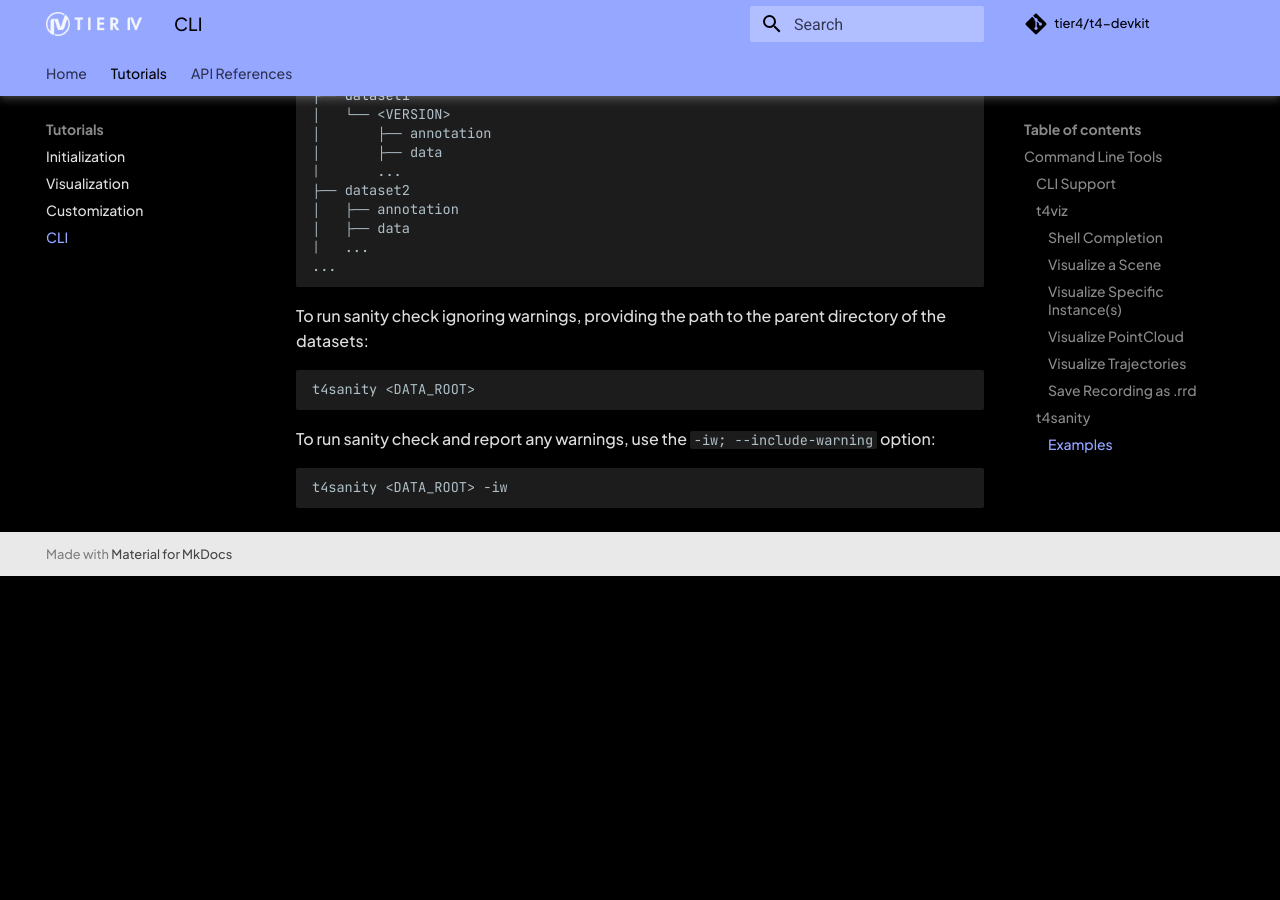
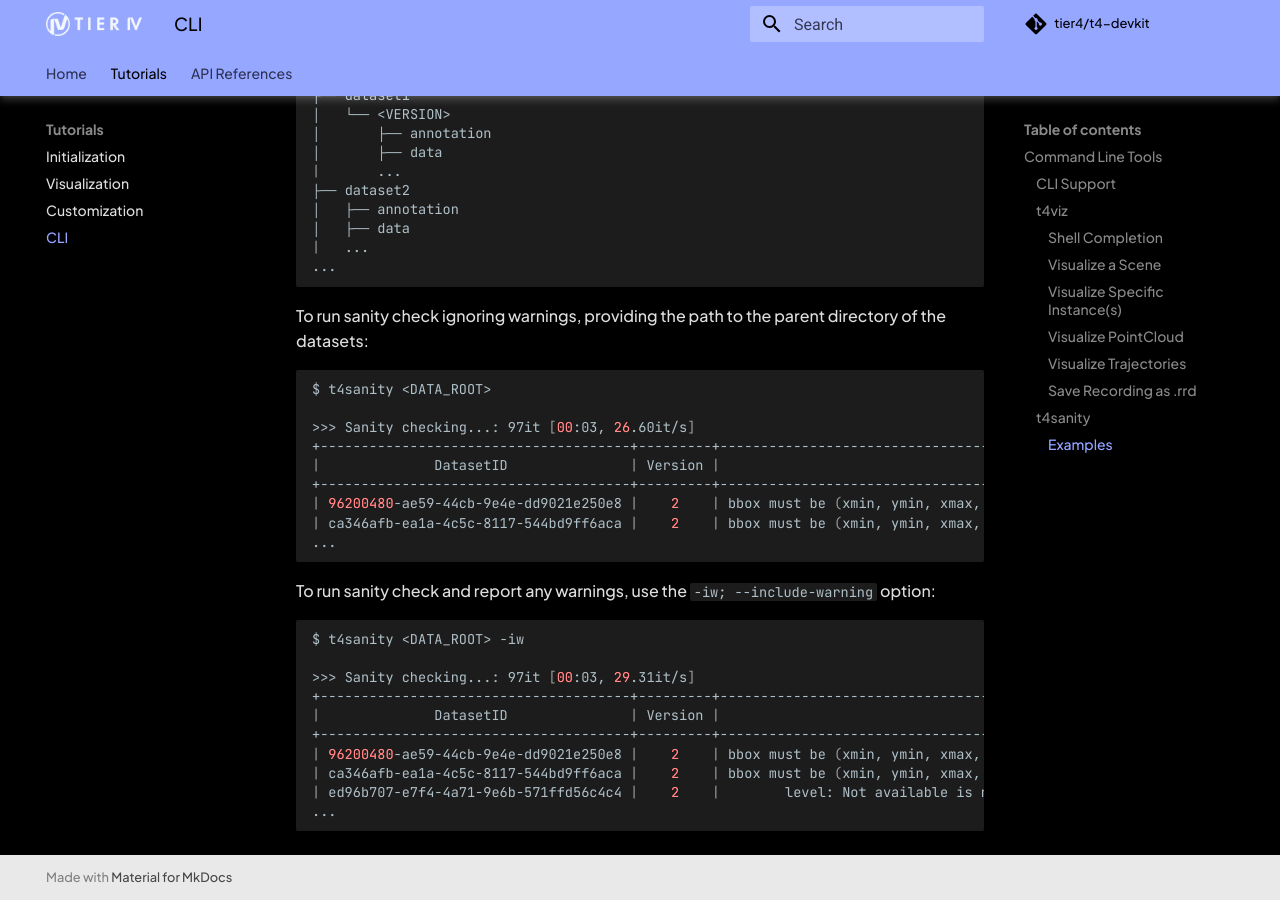
Before and after one commit to tier4/t4-devkit, an MkDocs documentation site: the page built from docs/tutorials/cli.md, in a window 1280 px wide and 900 px high, scrolled down 2501 px. Built offline with MkDocs 1.6.1 and Material for MkDocs 9.7.7, drawn with Linux system fonts in a browser that asks for light colours; comment, search, counter and statistics services are not loaded; the version menu is left out; before the commit the page ends 3077 px from its top, so only the background shows below that.

Commit message:
docs: add example results of t4sanity
Signed-off-by: ktro2828 <kotaro.uetake@tier4.jp>

````diff
--- a/docs/tutorials/cli.md
+++ b/docs/tutorials/cli.md
@@ -136,11 +136,28 @@
 To run sanity check ignoring warnings, providing the path to the parent directory of the datasets:
 
 ```shell
-t4sanity <DATA_ROOT>
+$ t4sanity <DATA_ROOT>
+
+>>> Sanity checking...: 97it [00:03, 26.60it/s]
++--------------------------------------+---------+------------------------------------------------------------------------------------------------+
+|              DatasetID               | Version |                                            Message                                             |
++--------------------------------------+---------+------------------------------------------------------------------------------------------------+
+| 96200480-ae59-44cb-9e4e-dd9021e250e8 |    2    | bbox must be (xmin, ymin, xmax, ymax) and xmin <= xmax && ymin <= ymax: (1671, 198, 1440, 229) |
+| ca346afb-ea1a-4c5c-8117-544bd9ff6aca |    2    | bbox must be (xmin, ymin, xmax, ymax) and xmin <= xmax && ymin <= ymax: (1793, 99, 1440, 222)  |
+...
 ```
 
 To run sanity check and report any warnings, use the `-iw; --include-warning` option:
 
 ```shell
-t4sanity <DATA_ROOT> -iw
+$ t4sanity <DATA_ROOT> -iw
+
+>>> Sanity checking...: 97it [00:03, 29.31it/s]
++--------------------------------------+---------+------------------------------------------------------------------------------------------------+
+|              DatasetID               | Version |                                            Message                                             |
++--------------------------------------+---------+------------------------------------------------------------------------------------------------+
+| 96200480-ae59-44cb-9e4e-dd9021e250e8 |    2    | bbox must be (xmin, ymin, xmax, ymax) and xmin <= xmax && ymin <= ymax: (1671, 198, 1440, 229) |
+| ca346afb-ea1a-4c5c-8117-544bd9ff6aca |    2    | bbox must be (xmin, ymin, xmax, ymax) and xmin <= xmax && ymin <= ymax: (1793, 99, 1440, 222)  |
+| ed96b707-e7f4-4a71-9e6b-571ffd56c4c4 |    2    |        level: Not available is not supported, Visibility.UNAVAILABLE will be assigned.         |
+...
 ```
````
